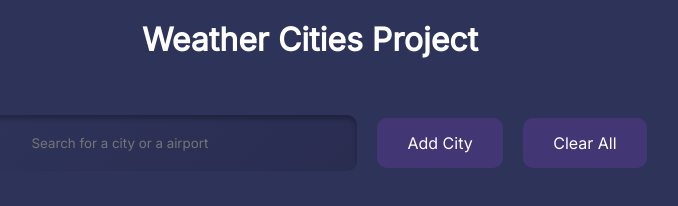
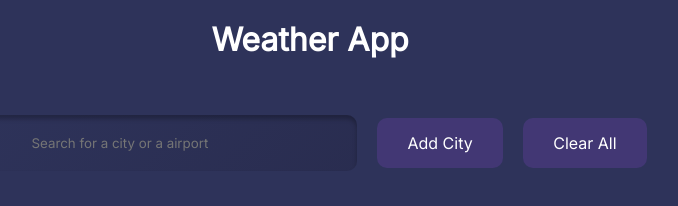
Before and after one commit to shamim07-ansari/Weather-App, a plain HTML site: page index.html in a window 1280 px wide. Shown: the full height of the page, 330-1008 px from the left. Drawn offline with Linux system fonts and the light colour scheme.

Commit message:
changes done

```diff
--- a/index.html
+++ b/index.html
@@ -11,7 +11,7 @@
     <header>
         <div class="header">
             <h1>
-                Weather Cities Project
+                Weather App
             </h1>
         </div>
     </header>
```
